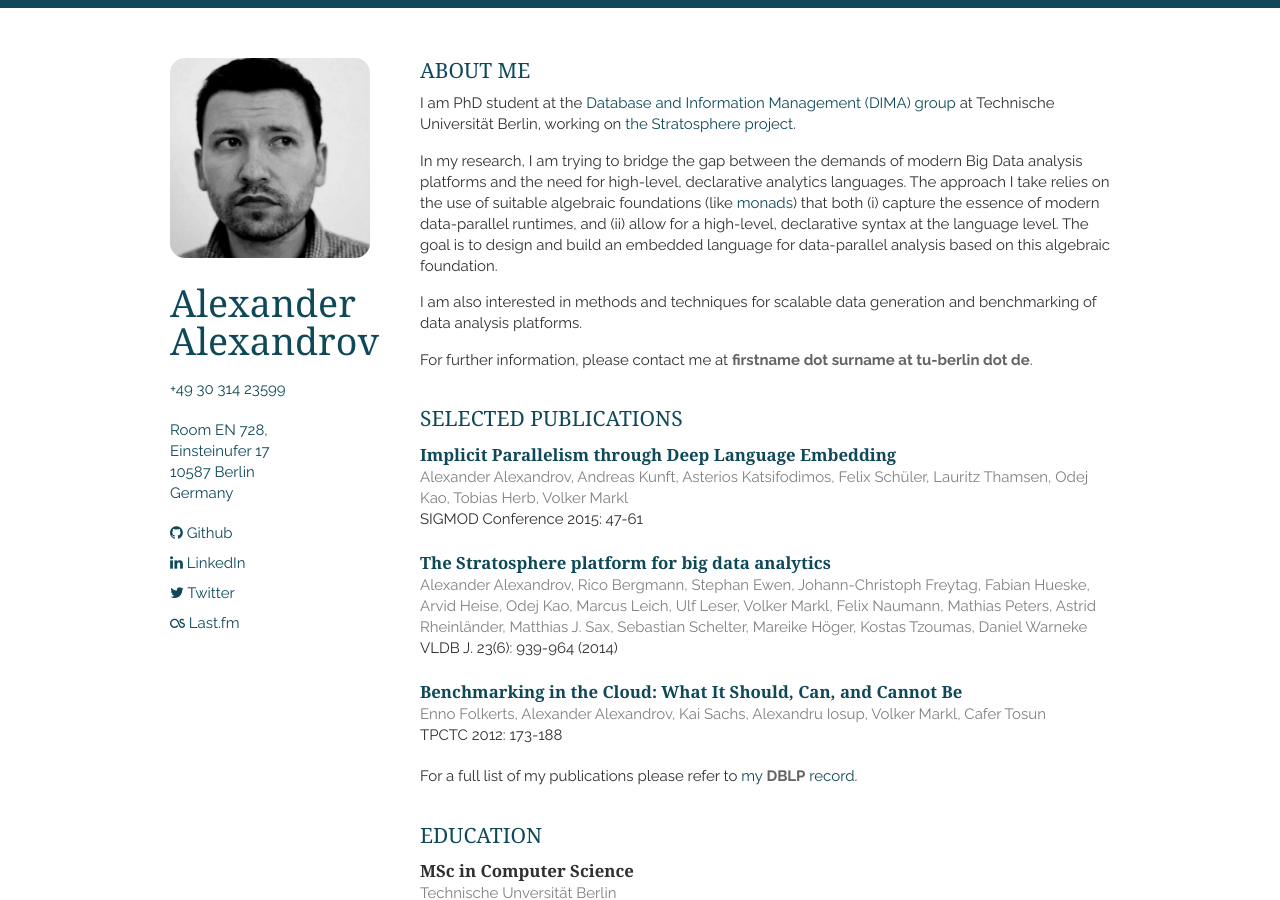
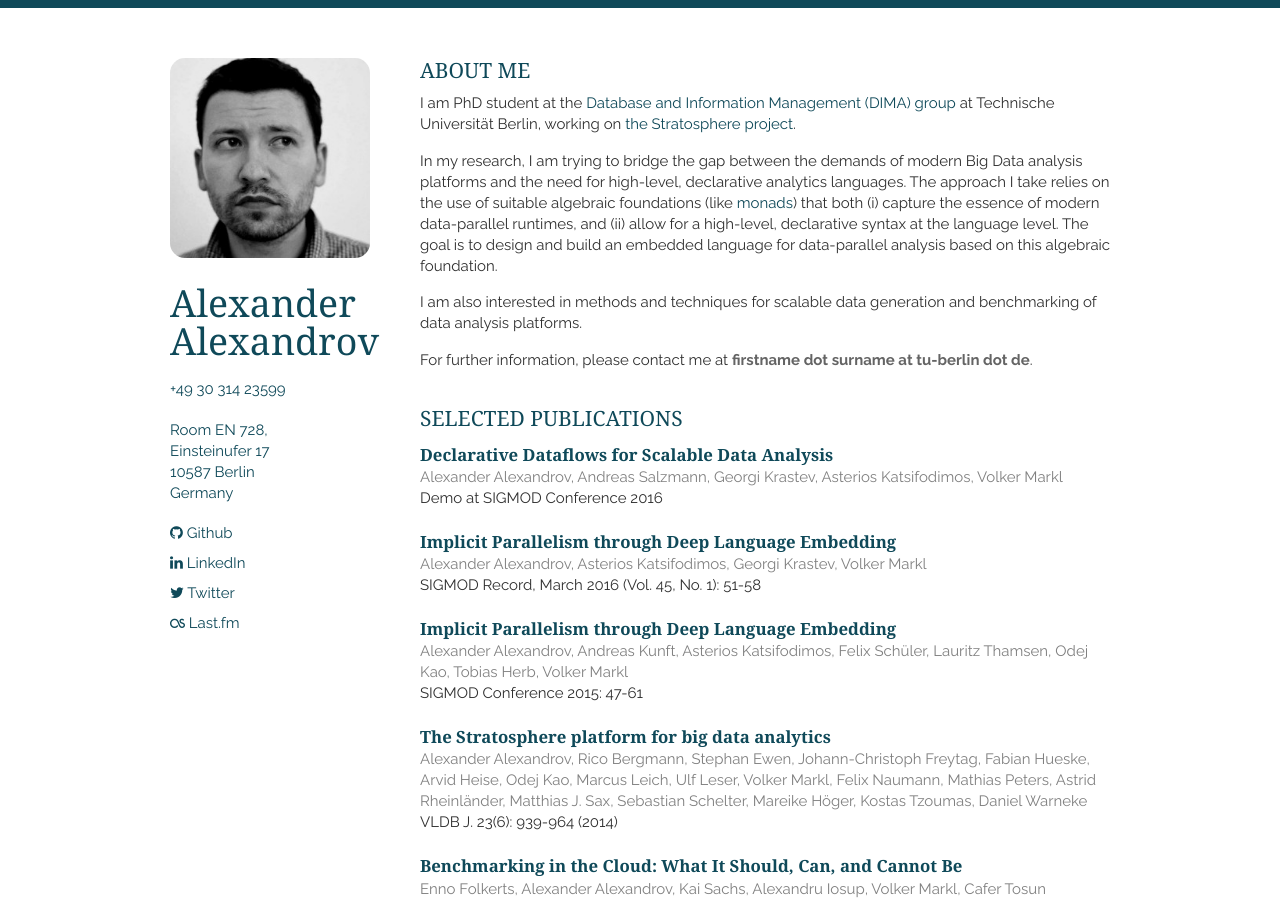
Before and after one commit to aalexandrov/aalexandrov, a Jekyll site: the page built from index.html, in a window 1280 px wide and 900 px high. Built offline with Jekyll 4.4.1, drawn with Linux system fonts in a browser that asks for light colours; nearby versions of some CDN libraries; the list of posts is cut into pages by our own code.

Commit message:
Added recent publications.

```diff
--- a/_includes/publications.html
+++ b/_includes/publications.html
@@ -1,5 +1,21 @@
 <section class="twelve columns">
     <h2>Selected Publications</h2>
+    <article>
+        <header>
+            <h3><a href="http://aalexandrov.name/assets/pdf/2016.SIGMOD.DeclarativeDataflows.pdf">Declarative Dataflows for Scalable Data Analysis</a></h3>
+            <span>Alexander Alexandrov, Andreas Salzmann, Georgi Krastev, Asterios Katsifodimos, Volker Markl</span>
+            <div>Demo at SIGMOD Conference 2016</div>
+        </header>
+    </article>
+
+    <article>
+        <header>
+            <h3><a href="http://aalexandrov.name/assets/pdf/2016.SIGMODRec.ImplicitParallelism.pdf">Implicit Parallelism through Deep Language Embedding</a></h3>
+            <span>Alexander Alexandrov, Asterios Katsifodimos, Georgi Krastev, Volker Markl</span>
+            <div>SIGMOD Record, March 2016 (Vol. 45, No. 1): 51-58</div>
+        </header>
+    </article>
+
     <article>
         <header>
             <h3><a href="http://aalexandrov.name/assets/pdf/2015.SIGMOD.ImplicitParallelism.pdf">Implicit Parallelism through Deep Language Embedding</a></h3>
```
Also changed, not shown: 2 other files.
